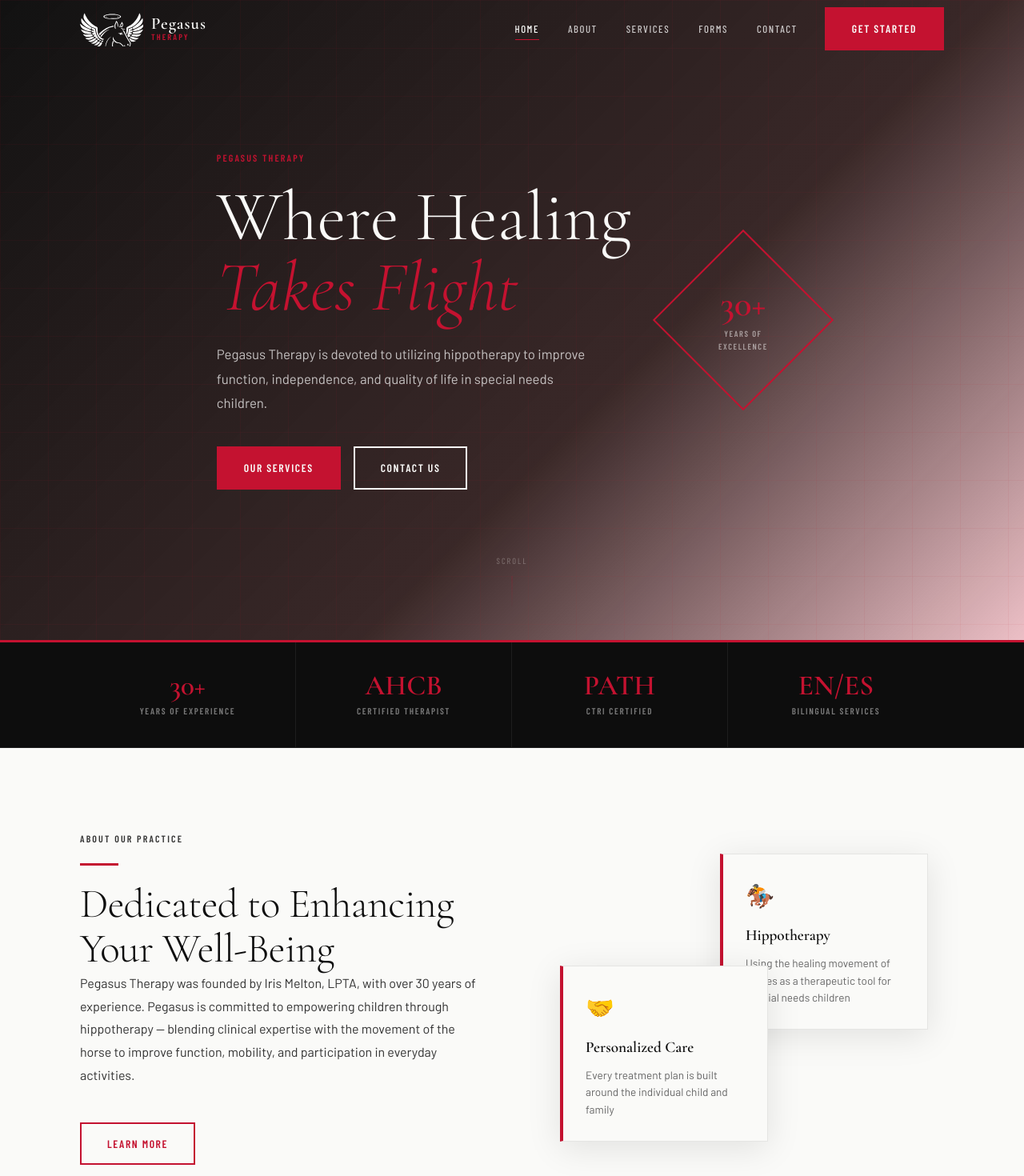
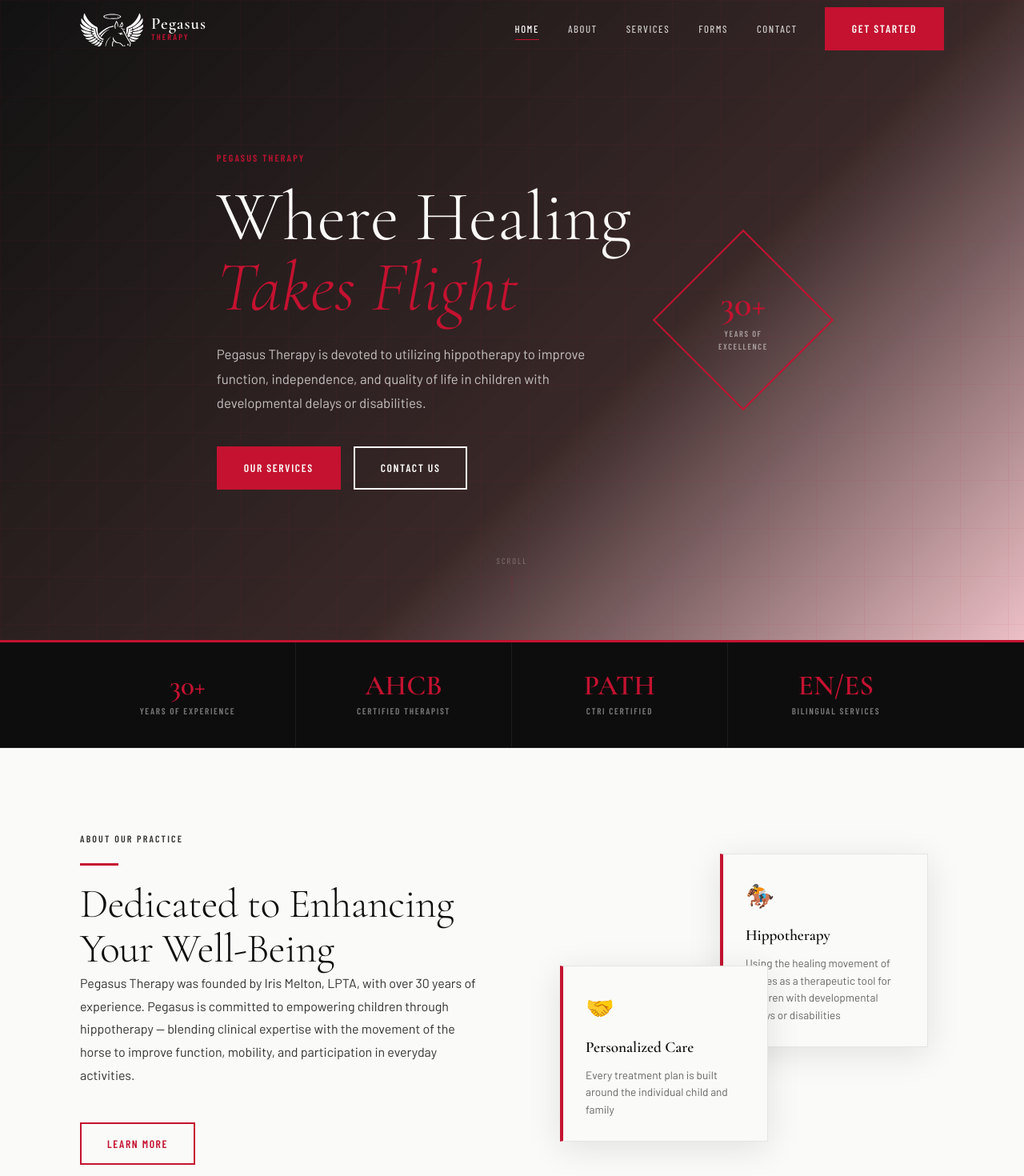
Before and after one commit to zMelt/Pegasus-Therapy, a React (Vite) app: page / in a window 1280 px wide. Shown: the top 1470 px of the page at 80% size. Built offline with nearby package versions, Linux system fonts and the light colour scheme.

Commit message:
Update language for clarity on therapy services

```diff
--- a/src/pages/Home.jsx
+++ b/src/pages/Home.jsx
@@ -45,7 +45,7 @@
             </h1>
             <p className="hero__sub">
               Pegasus Therapy is devoted to utilizing hippotherapy to improve
-              function, independence, and quality of life in special needs children.
+              function, independence, and quality of life in children with developmental delays or disabilities.
             </p>
             <div className="hero__actions">
               <Link to="/services" className="btn-primary">Our Services</Link>
@@ -104,7 +104,7 @@
               <div className="intro__card intro__card--1">
                 <div className="intro__card-icon">🏇</div>
                 <h3>Hippotherapy</h3>
-                <p>Using the healing movement of horses as a therapeutic tool for special needs children</p>
+                <p>Using the healing movement of horses as a therapeutic tool for children with developmental delays or disabilities</p>
               </div>
               <div className="intro__card intro__card--2">
                 <div className="intro__card-icon">🤝</div>
```
